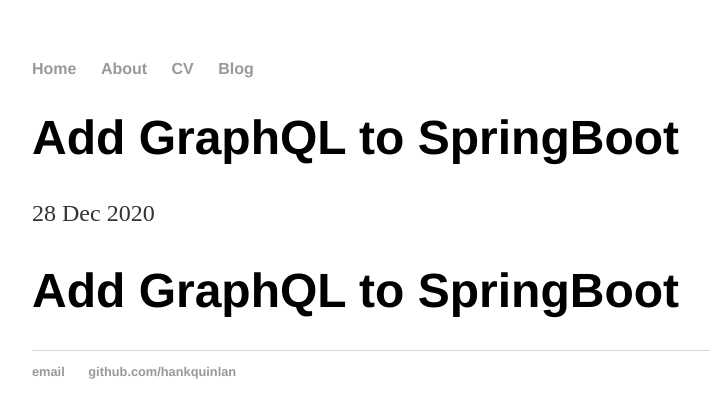
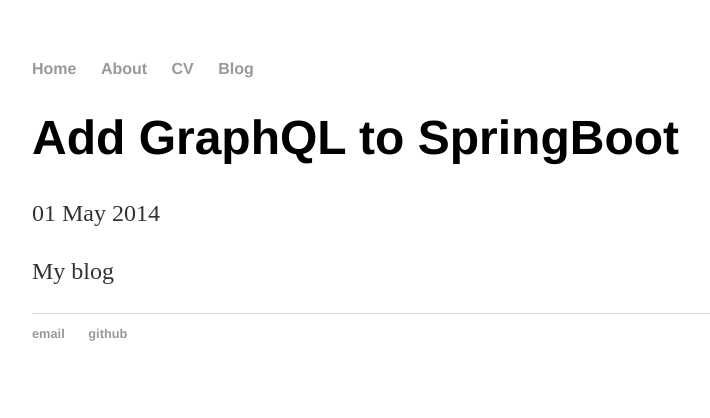
Before and after one commit to javaguruen/javaguruen.github.io, a Jekyll site: the page built from _posts/2014-04-30-hank-quinlan-site-launched.md, in a window 1280 px wide. Shown: the top 418 px of the page, without its empty margins (160-870 px from the left). Built offline with Jekyll 4.4.1, drawn with Linux system fonts in a browser that asks for light colours.

```diff
--- a/_config.yml
+++ b/_config.yml
@@ -1,4 +1,5 @@
-name: Hank Quinlan, Horrible Cop
+name: Bjørn Hamre
 markdown: kramdown
 
 permalink: /blog/:year/:month/:day/:title
+posts: _posts
--- a/_layouts/default.html
+++ b/_layouts/default.html
@@ -21,8 +21,8 @@
 			</div><!-- /.container -->
 			<footer>
 	    		<ul>
-	        		<li><a href="mailto:hankquinlanhub@gmail.com">email</a></li>
-	        		<li><a href="https://github.com/hankquinlan">github.com/hankquinlan</a></li>
+	        		<li><a href="mailto:javaguruen@gmail.com">email</a></li>
+	        		<li><a href="https://github.com/javaguruen">github</a></li>
 				</ul>
 			</footer>
 		</body>
--- a/_posts/2014-04-30-hank-quinlan-site-launched.md
+++ b/_posts/2014-04-30-hank-quinlan-site-launched.md
@@ -1,8 +1,8 @@
 ---
 layout: post
 title: "Add GraphQL to SpringBoot"
-date: 2020-12-28
+date: 2014-04-31
 tags: [ "SpringBoot", "GraphQL", "API" ]
 ---
 
-<h1>Add GraphQL to SpringBoot</h1>
+<p>My blog</p>
--- a/about/index.html
+++ b/about/index.html
@@ -3,9 +3,9 @@ layout: default
 title: About
 ---
 
-I'm a 47 years old man living in Bergen, Norway. Married and father of two teenage boys.
+<p>I'm a 47 years old man living in Bergen, Norway. Married and father of two teenage boys.
 Currently a Senior developer at <a href="https://ambita.com">Ambita</a> but these pages and
-the blog are my private opinions and workings.
+the blog are my private opinions and workings.</p>
 
 <p>I'm primarily a backend developer with special interests in functional programming, architecture and APIs. In my
 	daily work I code in Kotlin and Java but have many years of experience with Groovy and Scala and some knowledge of JavaScript and Python.</p>
```
